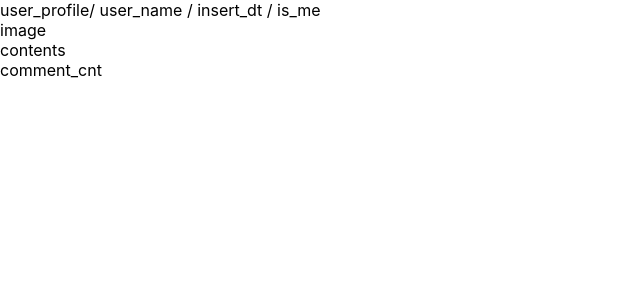
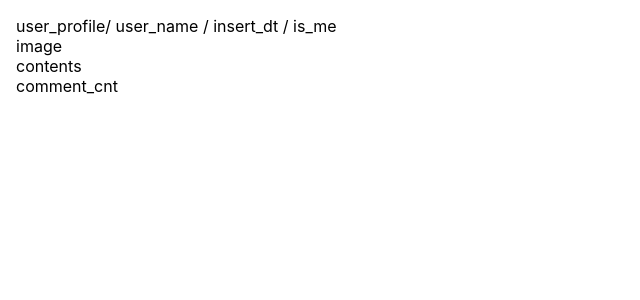
Before and after one commit to qdaszx/React_Magazine, a React (Create React App) app: page / in a window 1280 px wide. Shown: the top 300 px of the page, without its empty margins (0-640 px from the left). Built offline with nearby package versions, Linux system fonts and the light colour scheme.

Commit message:
:memo: Add Grid element

```diff
--- a/src/components/Post.js
+++ b/src/components/Post.js
@@ -1,28 +1,23 @@
 import React from "react";
+import Grid from "../elements/Grid";
 
 const Post = (props) => {
   return (
     <React.Fragment>
-      <div>
-        user_profile/ user_name / insert_dt / is_me
-      </div>
-      <div>
-        image
-      </div>
-      <div>
-        contents
-      </div>
-      <div>
-        comment_cnt
-      </div>
+      <Grid padding="16px">
+        <div>user_profile/ user_name / insert_dt / is_me</div>
+        <div>image</div>
+        <div>contents</div>
+        <div>comment_cnt</div>
+      </Grid>
     </React.Fragment>
-  )
-}
+  );
+};
 
 Post.defaultProps = {
   user_info: {
     user_name: "51k.co.kr",
-    user_profile: ""
+    user_profile: "",
   },
   image_url: "",
   contents: "잡지 내용",
--- /dev/null
+++ b/src/elements/Grid.js
@@ -0,0 +1,36 @@
+import React from "react";
+import styled from "styled-components";
+
+const Grid = (props) => {
+  const { is_flex, width, margin, padding, bg, children } = props;
+
+  return (
+    <React.Fragment>
+      <GridBox {...props}>{children}</GridBox>
+    </React.Fragment>
+  );
+};
+
+Grid.defaultProps = {
+  children: null,
+  is_flex: false,
+  width: "100%",
+  padding: false,
+  margin: false,
+  bg: false,
+};
+
+const GridBox = styled.div`
+  width: ${(props) => props.width};
+  height: 100%;
+  box-sizing: border-box;
+  ${(props) => (props.padding ? `padding: ${props.padding};` : "")}
+  ${(props) => (props.margin ? `margin: ${props.margin};` : "")}
+  ${(props) => (props.bg ? `background-color: ${props.bg};` : "")}
+  ${(props) =>
+    props.is_flex
+      ? `display: flex; align-items: center; justify-content: space-between;`
+      : ""}
+`;
+
+export default Grid;
```
